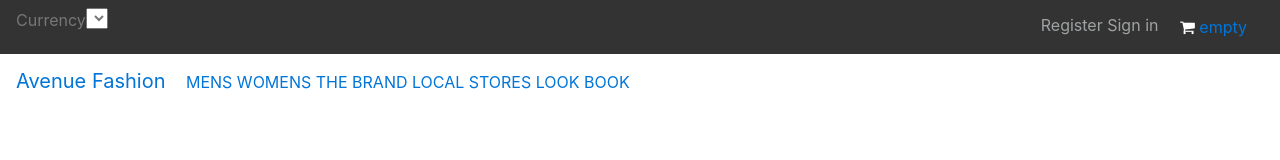
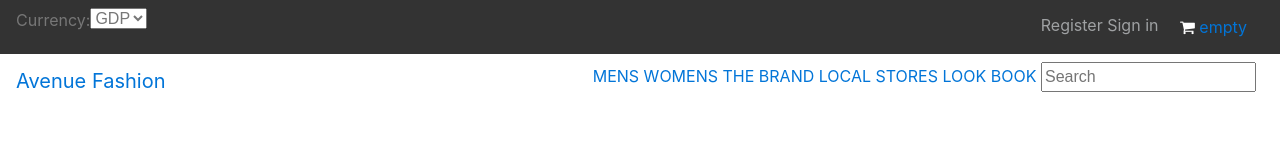
Before and after one commit to plenk117/the-challenge, a plain HTML site: page index.html in a window 1280 px wide. Drawn offline with nearby package versions, Linux system fonts and the light colour scheme.

Commit message:
a small update

```diff
--- a/css/styles.css
+++ b/css/styles.css
@@ -12,6 +12,7 @@
 }
 .float-items {
     float: right;
+    display: inline;
 }
 .shopping-cart:hover {
     background-color: #00c8c8
@@ -19,3 +20,6 @@
 .fa-shopping-cart {
     color: #FFFFFF;
 }
+.navbar-brand {
+    float: left;
+}
--- a/index.html
+++ b/index.html
@@ -14,8 +14,8 @@
     <header>
         <nav class="top-nav navbar">
             <div class="wrapper">
-                <label class="currency-dropdown">Currency</label><select value="GDP" class="currency-dropdown">
-
+                <label class="currency-dropdown">Currency:</label><select value="GDP" placeholder="GDP" class="currency-dropdown">
+                <option>GDP</option>
                 </select>
                 <div class="float-items">
                     <a class="registration nav-item" href="#">Register</a>
@@ -27,11 +27,16 @@
         <nav class="navbar">
             <div class="lower-navigation">
                 <a class="navbar-brand" href="#">Avenue Fashion</a>
-                <a class="nav-item" href="#">MENS</a>
-                <a class="nav-item" href="#">WOMENS</a>
-                <a class="nav-item" href="#">THE BRAND</a>
-                <a class="nav-item" href="#">LOCAL STORES</a>
-                <a class="nav-item" href="#">LOOK BOOK</a>
+                <div class="float-items">
+                    <!--<form class="form-inline">-->
+                    <a class="nav-item navigation" href="#">MENS </a>
+                    <a class="nav-item navigation" href="#">WOMENS </a>
+                    <a class="nav-item navigation" href="#">THE BRAND </a>
+                    <a class="nav-item navigation" href="#">LOCAL STORES </a>
+                    <a class="nav-item navigation" href="#">LOOK BOOK </a>
+                    <input class="mr-sm-2" type="text" placeholder="Search">
+                    <!--</form>-->
+                </div>
             </div>
         </nav>
     </header>
```
